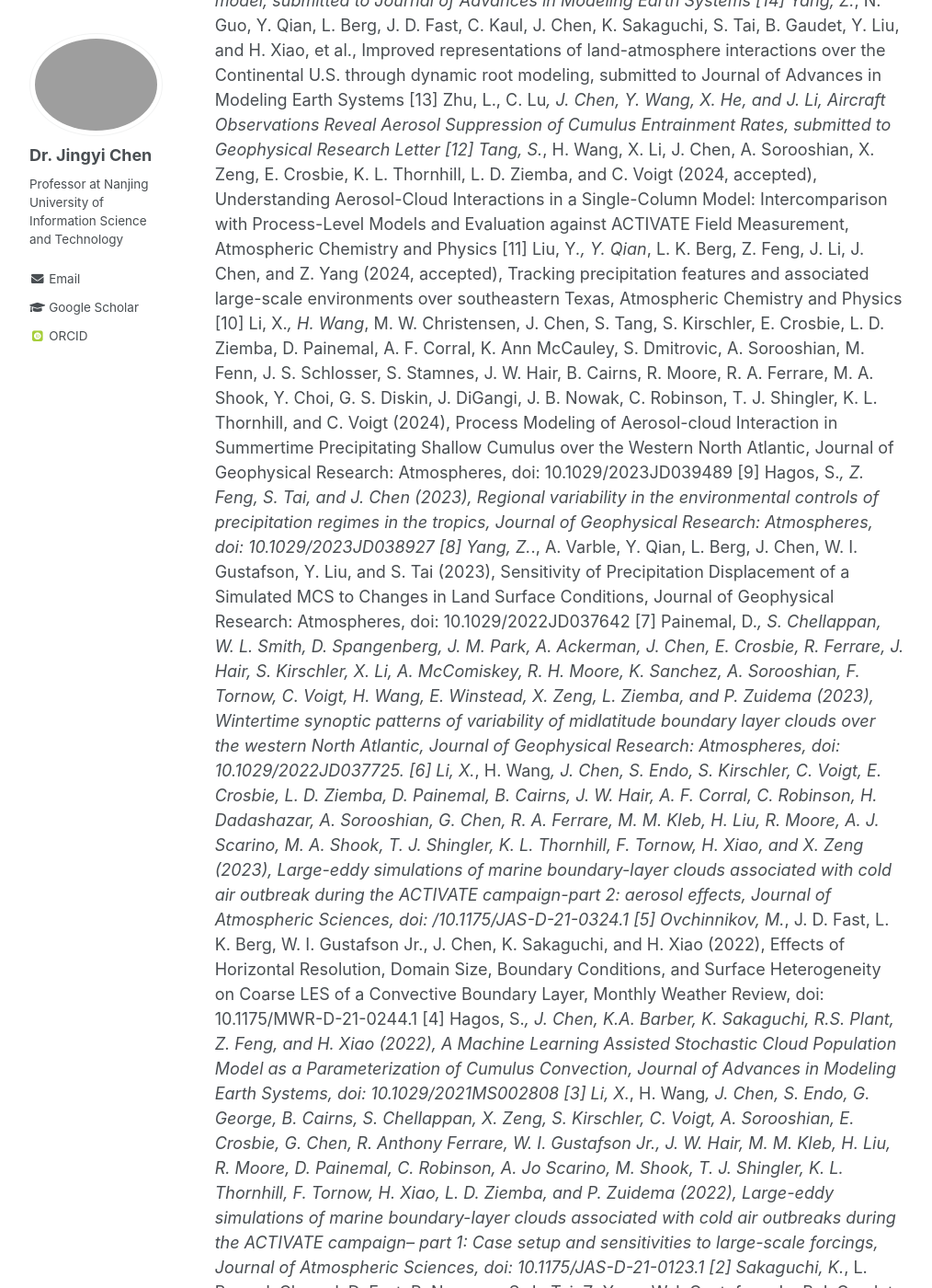
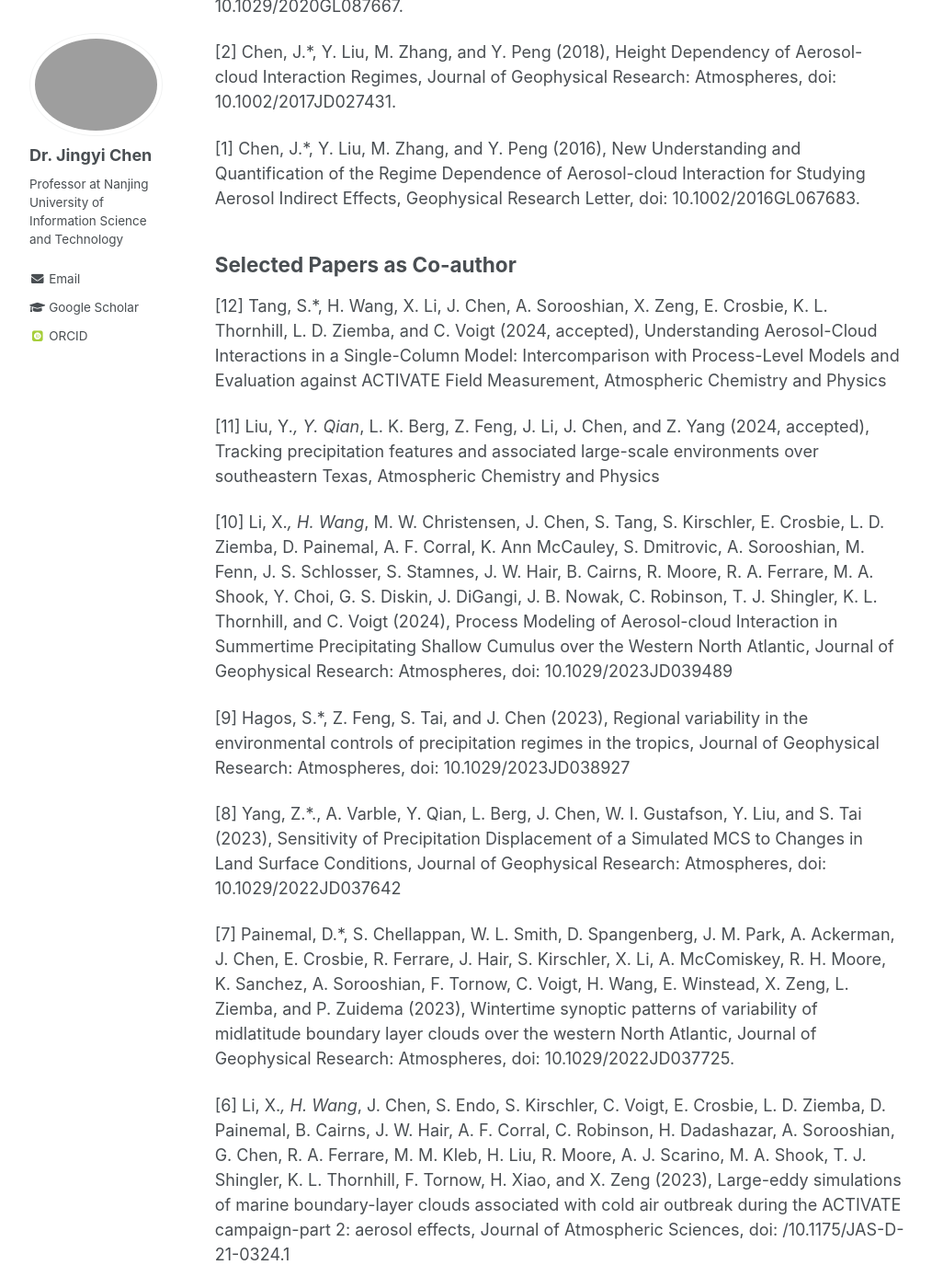
Before and after one commit to Jingyi-Chen/jingyi-chen.github.io, a Jekyll site: the page built from _pages/publications.md, in a window 1280 px wide and 1400 px high, scrolled down 1072 px. Shown: the whole window at 92% size, without its empty margins (132-1146 px from the left). Built offline with Jekyll 4.4.1, drawn with Linux system fonts in a browser that asks for light colours; some web fonts are replaced; some of the changed text lies outside the part shown.

Commit message:
Update publications.md

```diff
--- a/_pages/publications.md
+++ b/_pages/publications.md
@@ -10,29 +10,49 @@ Selected Selected Papers as Lead Author
 ---
 
 [10] Chen, J.*, S. Hagos, J. D. Fast, and Z. Feng, Predicting the Evolution of Shallow Cumulus Clouds with a Lotka-Volterra like Model, submitted to Journal of Advances in Modeling Earth Systems
+
 [9] Chen, J.*, Y. Qian*, T. Chakraborty, and Z. Yang (2024), Complexities of urban impacts on long-term seasonal trends in a mid-sized arid city, Environmental Research Communication, doi: 10.1088/2515-7620/ad2b18
+
 [8] Chen, J.*, S. Hagos, H. Xiao, Z. Feng, J. D. Fast, C. Lu, A. Varble, and J. Sun (2023), The effects of shallow cumulus cloud shape on the cloud-cloud interactions and cloud-environment mixing, Geophysical Research Letter, doi: 10.1029/2023GL106334
+
 [7] Chen, J.*, S. Hagos, H. Xiao, J. D. Fast, and Z. Feng (2023), Multi-scale Analysis of Surface Heterogeneity Induced Convection on Isentropic Coordinates, Journal of Atmospheric Science, doi: 10.1175/JAS-D-21-0198.1
+
 [6] Chen, J.*, S. Hagos, Z. Feng, J. D. Fast, and H. Xiao (2023), The Role of Cloud-Cloud Interactions in the Lifecycle of Shallow Cumulus Clouds, Journal of Atmospheric Science, doi: 10.1175/JAS-D-22-0004.1
+
 [5] Chen, J.*, H. Wang*, X. Li, D. Painemal, A. Sorooshian, K. L. Thornhill, C. Robinson, and T. Shingler (2022), Impact of Meteorological Factors on the Mesoscale Morphology of Cloud Streets during a Cold Air Outbreak over the Western North Atlantic, Journal of Atmospheric Sciences, doi: 10.1175/JAS-D-22-0034.1
+
 [4] Chen, J.*, S. Hagos, H. Xiao, J. D. Fast, and Z. Feng (2020), Characterization of Surface Heterogeneity Induced Convection using Cluster Analysis, Journal of Geophysical Research: Atmospheres, doi: 10.1029/2020JD032550
+
 [3] Chen, J.*, Y. Liu, and M. Zhang (2020), Effects of Lateral Entrainment-Mixing with Entrained Aerosols on Cloud Microphysics, Geophysical Research Letter, doi: 10.1029/2020GL087667.
+
 [2] Chen, J.*, Y. Liu, M. Zhang, and Y. Peng (2018), Height Dependency of Aerosol-cloud Interaction Regimes, Journal of Geophysical Research: Atmospheres, doi: 10.1002/2017JD027431.
+
 [1] Chen, J.*, Y. Liu, M. Zhang, and Y. Peng (2016), New Understanding and Quantification of the Regime Dependence of Aerosol-cloud Interaction for Studying Aerosol Indirect Effects, Geophysical Research Letter, doi: 10.1002/2016GL067683.
 
+
 Selected Papers as Co-author
-[15] Hagos, S.*, F. Zhe, A. Varble, S. Tai, and J. Chen, The impacts of rotational mixing on the precipitation simulated by a convection permitting model, submitted to Journal of Advances in Modeling Earth Systems
-[14] Yang, Z.*, N. Guo, Y. Qian, L. Berg, J. D. Fast, C. Kaul, J. Chen, K. Sakaguchi, S. Tai, B. Gaudet, Y. Liu, and H. Xiao, et al., Improved representations of land-atmosphere interactions over the Continental U.S. through dynamic root modeling, submitted to Journal of Advances in Modeling Earth Systems
-[13] Zhu, L., C. Lu*, J. Chen, Y. Wang, X. He, and J. Li, Aircraft Observations Reveal Aerosol Suppression of Cumulus Entrainment Rates, submitted to Geophysical Research Letter
+---
+
 [12] Tang, S.*, H. Wang, X. Li, J. Chen, A. Sorooshian, X. Zeng, E. Crosbie, K. L. Thornhill, L. D. Ziemba, and C. Voigt (2024, accepted), Understanding Aerosol-Cloud Interactions in a Single-Column Model: Intercomparison with Process-Level Models and Evaluation against ACTIVATE Field Measurement, Atmospheric Chemistry and Physics
+
 [11] Liu, Y*., Y. Qian*, L. K. Berg, Z. Feng, J. Li, J. Chen, and Z. Yang (2024, accepted), Tracking precipitation features and associated large-scale environments over southeastern Texas, Atmospheric Chemistry and Physics
+
 [10] Li, X.*, H. Wang*, M. W. Christensen, J. Chen, S. Tang, S. Kirschler, E. Crosbie, L. D. Ziemba, D. Painemal,  A. F. Corral, K. Ann McCauley, S. Dmitrovic, A. Sorooshian, M. Fenn, J. S. Schlosser, S. Stamnes, J. W. Hair, B. Cairns, R. Moore, R. A. Ferrare, M. A. Shook, Y. Choi, G. S. Diskin, J. DiGangi, J. B. Nowak, C. Robinson, T. J. Shingler, K. L. Thornhill, and C. Voigt (2024), Process Modeling of Aerosol-cloud Interaction in Summertime Precipitating Shallow Cumulus over the Western North Atlantic, Journal of Geophysical Research: Atmospheres, doi: 10.1029/2023JD039489
+
 [9] Hagos, S.*, Z. Feng, S. Tai, and J. Chen (2023), Regional variability in the environmental controls of precipitation regimes in the tropics, Journal of Geophysical Research: Atmospheres, doi: 10.1029/2023JD038927
+
 [8] Yang, Z.*., A. Varble, Y. Qian, L. Berg, J. Chen, W. I. Gustafson, Y. Liu, and S. Tai (2023), Sensitivity of Precipitation Displacement of a Simulated MCS to Changes in Land Surface Conditions, Journal of Geophysical Research: Atmospheres, doi: 10.1029/2022JD037642
+
 [7] Painemal, D.*, S. Chellappan, W. L. Smith, D. Spangenberg, J. M. Park, A. Ackerman, J. Chen, E. Crosbie, R. Ferrare, J. Hair, S. Kirschler, X. Li, A. McComiskey, R. H. Moore, K. Sanchez, A. Sorooshian, F. Tornow, C. Voigt, H. Wang, E. Winstead, X. Zeng, L. Ziemba, and P. Zuidema (2023), Wintertime synoptic patterns of variability of midlatitude boundary layer clouds over the western North Atlantic, Journal of Geophysical Research: Atmospheres, doi: 10.1029/2022JD037725.
+
 [6] Li, X.*, H. Wang*, J. Chen, S. Endo, S. Kirschler, C. Voigt, E. Crosbie, L. D. Ziemba, D. Painemal, B. Cairns, J. W. Hair, A. F. Corral, C. Robinson, H. Dadashazar, A. Sorooshian, G. Chen, R. A. Ferrare, M. M. Kleb, H. Liu, R. Moore, A. J. Scarino, M. A. Shook, T. J. Shingler, K. L. Thornhill, F. Tornow, H. Xiao, and X. Zeng (2023), Large-eddy simulations of marine boundary-layer clouds associated with cold air outbreak during the ACTIVATE campaign-part 2: aerosol effects, Journal of Atmospheric Sciences, doi: /10.1175/JAS-D-21-0324.1
+
 [5] Ovchinnikov, M.*, J. D. Fast, L. K. Berg, W. I. Gustafson Jr., J. Chen, K. Sakaguchi, and H. Xiao (2022), Effects of Horizontal Resolution, Domain Size, Boundary Conditions, and Surface Heterogeneity on Coarse LES of a Convective Boundary Layer, Monthly Weather Review, doi: 10.1175/MWR-D-21-0244.1
+
 [4] Hagos, S.*, J. Chen, K.A. Barber, K. Sakaguchi, R.S. Plant, Z. Feng, and H. Xiao (2022), A Machine Learning Assisted Stochastic Cloud Population Model as a Parameterization of Cumulus Convection, Journal of Advances in Modeling Earth Systems, doi: 10.1029/2021MS002808
+
 [3] Li, X.*, H. Wang*, J. Chen, S. Endo, G. George, B. Cairns, S. Chellappan, X. Zeng, S. Kirschler, C. Voigt, A. Sorooshian, E. Crosbie, G. Chen, R. Anthony Ferrare, W. I. Gustafson Jr., J. W. Hair, M. M. Kleb, H. Liu, R. Moore, D. Painemal, C. Robinson, A. Jo Scarino, M. Shook, T. J. Shingler, K. L. Thornhill, F. Tornow, H. Xiao, L. D. Ziemba, and P. Zuidema (2022), Large-eddy simulations of marine boundary-layer clouds associated with cold air outbreaks during the ACTIVATE campaign– part 1: Case setup and sensitivities to large-scale forcings, Journal of Atmospheric Sciences, doi: 10.1175/JAS-D-21-0123.1
+
 [2] Sakaguchi, K.*, L. Berg, J. Chen, J. D. Fast, R. Newsom, S.-L. Tai, Z. Yang, W. I. Gustafson Jr., B.J. Gaudet, M. Huang, M. Pekour, K. Pressel, and H. Xiao (2022), Determining Spatial Scales of Soil Moisture - Cloud Coupling Pathways using Semi-Idealized Simulations, Journal of Geophysical Research: Atmospheres, doi: 10.1029/2021JD035282
+
 [1] Lu, C.*, Y. Liu*, S. Yum, J. Chen, L. Zhu, S. Gao, Y. Yin, S. Niu, and X. Jia (2020), Reconciling Contrasting Relationships between Relative Dispersion and Volume-mean Radius of Cloud Droplet Size Distributions, Journal of Geophysical Research: Atmospheres, doi: 10.1029/2019JD031868.
```
